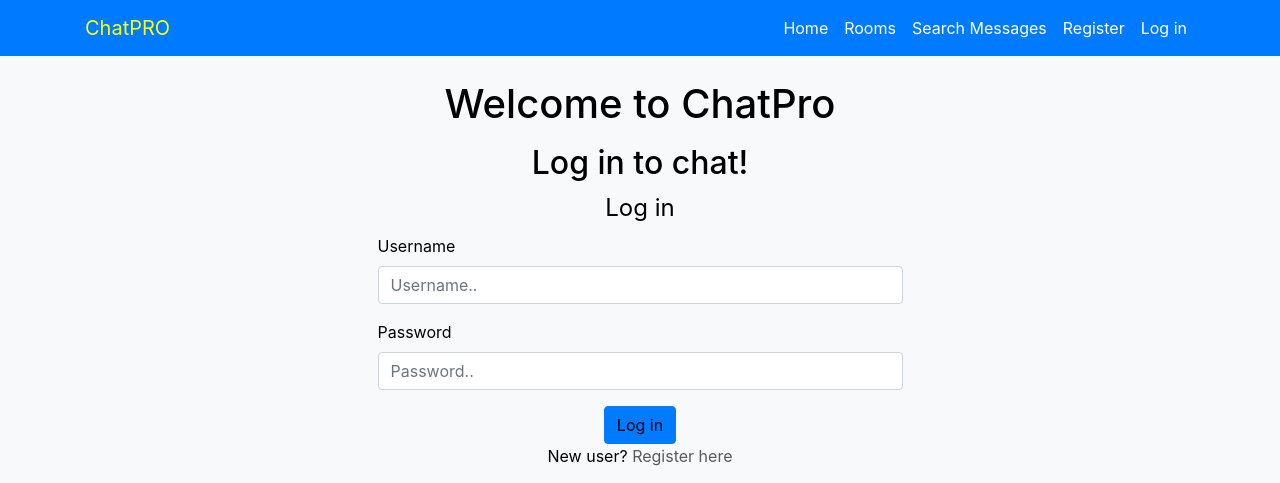
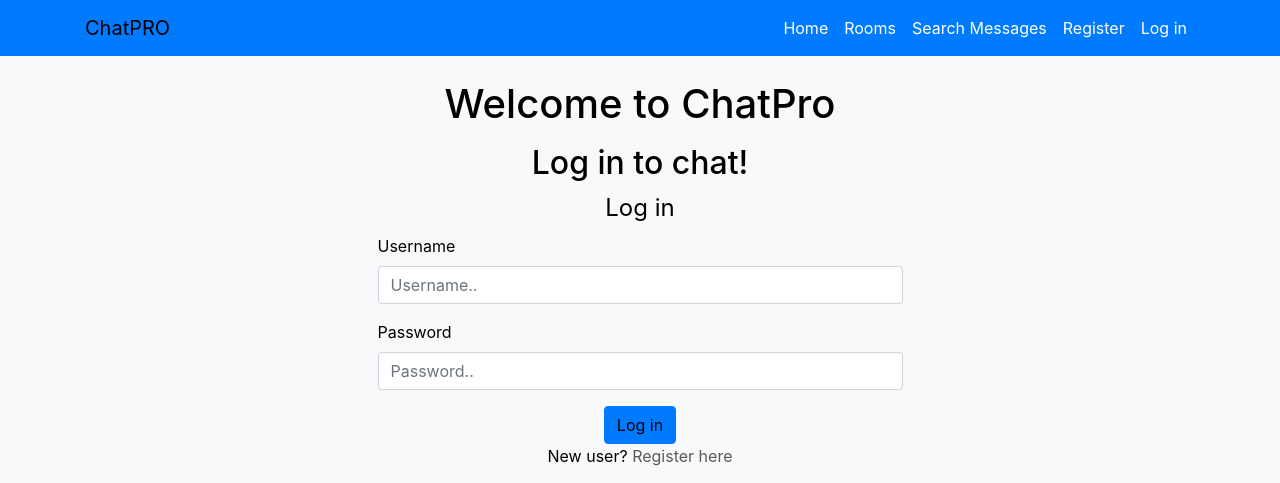
Before and after one commit to snehagaddam22345/Chatbot-for-Usability, a Flask app: page / in a window 1280 px wide. Shown: the top 483 px of the page. Run offline with Flask 3, Linux system fonts and the light colour scheme; some libraries are stand-ins or nearby versions.

Commit message:
fix contrast errors

```diff
--- a/templates/base.html
+++ b/templates/base.html
@@ -14,7 +14,7 @@
 <body style="background-color: #f8f9fa;">
     <nav class="navbar navbar-expand-lg navbar-light bg-primary">
         <div class="container">
-            <a class="navbar-brand" href="/" style="color: yellow;">ChatPRO</a>
+            <a class="navbar-brand" href="/" style="color: #000000;">ChatPRO</a>
             <button class="navbar-toggler" type="button" data-toggle="collapse" data-target="#navbarNav" aria-controls="navbarNav" aria-expanded="false" aria-label="Toggle navigation">
                 <span class="navbar-toggler-icon"></span>
             </button>
```
